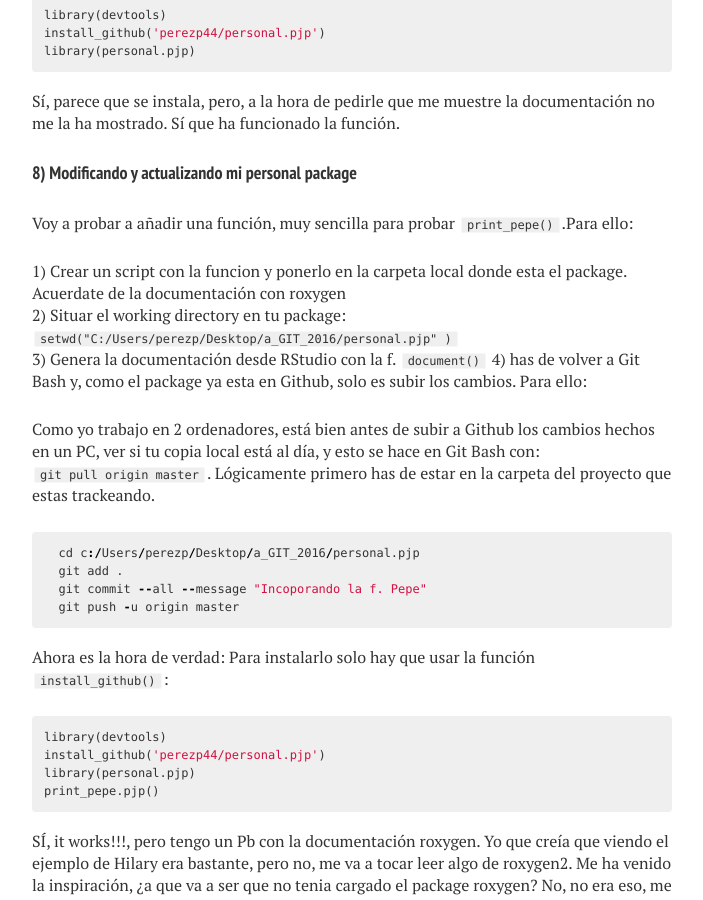
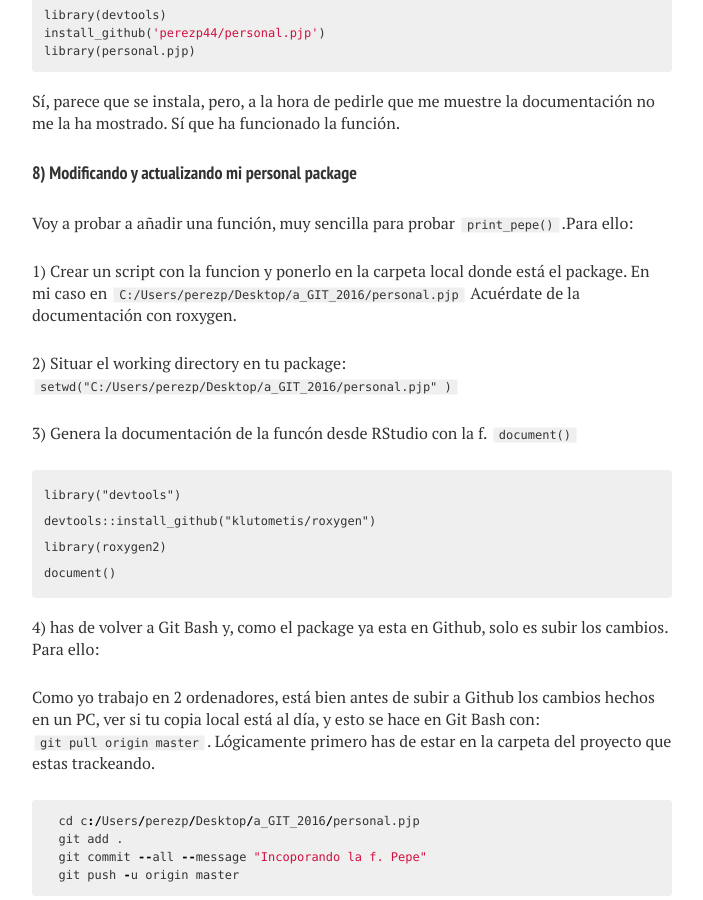
Before and after one commit to perezp44/perezp44.github.io, a Jekyll site: the page built from _posts/2016-02-09-como-crear-RR-package.md, in a window 1280 px wide and 900 px high, scrolled down 4556 px. Shown: the whole window, without its empty margins (288-991 px from the left). Built offline with Jekyll 4.4.1, drawn with Linux system fonts in a browser that asks for light colours; nearby versions of some CDN libraries; comment, search, counter and statistics services are not loaded; some of the changed text lies outside the part shown.

Commit message:
modificando como cear pacjkge

````diff
--- a/_posts/2016-02-09-como-crear-RR-package.md
+++ b/_posts/2016-02-09-como-crear-RR-package.md
@@ -169,9 +169,22 @@ Sí, parece que se instala, pero, a la hora de pedirle que me muestre la documen
 
 Voy a probar a añadir una función, muy sencilla para probar `print_pepe()`.Para ello:
 
-1) Crear un script con la funcion y ponerlo en la carpeta local donde esta el package. Acuerdate de la documentación con roxygen
+
+1) Crear un script con la funcion y ponerlo en la carpeta local donde está el package. En mi caso en `C:/Users/perezp/Desktop/a_GIT_2016/personal.pjp` Acuérdate de la documentación con roxygen.
+
+
 2) Situar el working directory en tu package: `setwd("C:/Users/perezp/Desktop/a_GIT_2016/personal.pjp" )`
-3) Genera la documentación desde RStudio con la f. `document()`
+
+3) Genera la documentación de la funcón desde RStudio con la f. `document()`
+
+```
+library("devtools")
+devtools::install_github("klutometis/roxygen")
+library(roxygen2)
+document()
+```
+
+
 4) has de volver a Git Bash y, como el package ya esta en Github, solo es subir los cambios. Para ello:
 
 Como yo trabajo en 2 ordenadores, está bien antes de subir a Github los cambios hechos en un PC, ver si tu copia local está al día, y esto se hace en Git Bash con: `git pull origin master`. Lógicamente primero has de estar en la carpeta del proyecto que estas trackeando.
````
Also changed, not shown: other parts of _posts/2016-02-09-como-crear-RR-package.md (+1 -1 lines), _R/2016-02-09-como-crear-RR-package.Rmd (+16 -3 lines), 7 other files.
